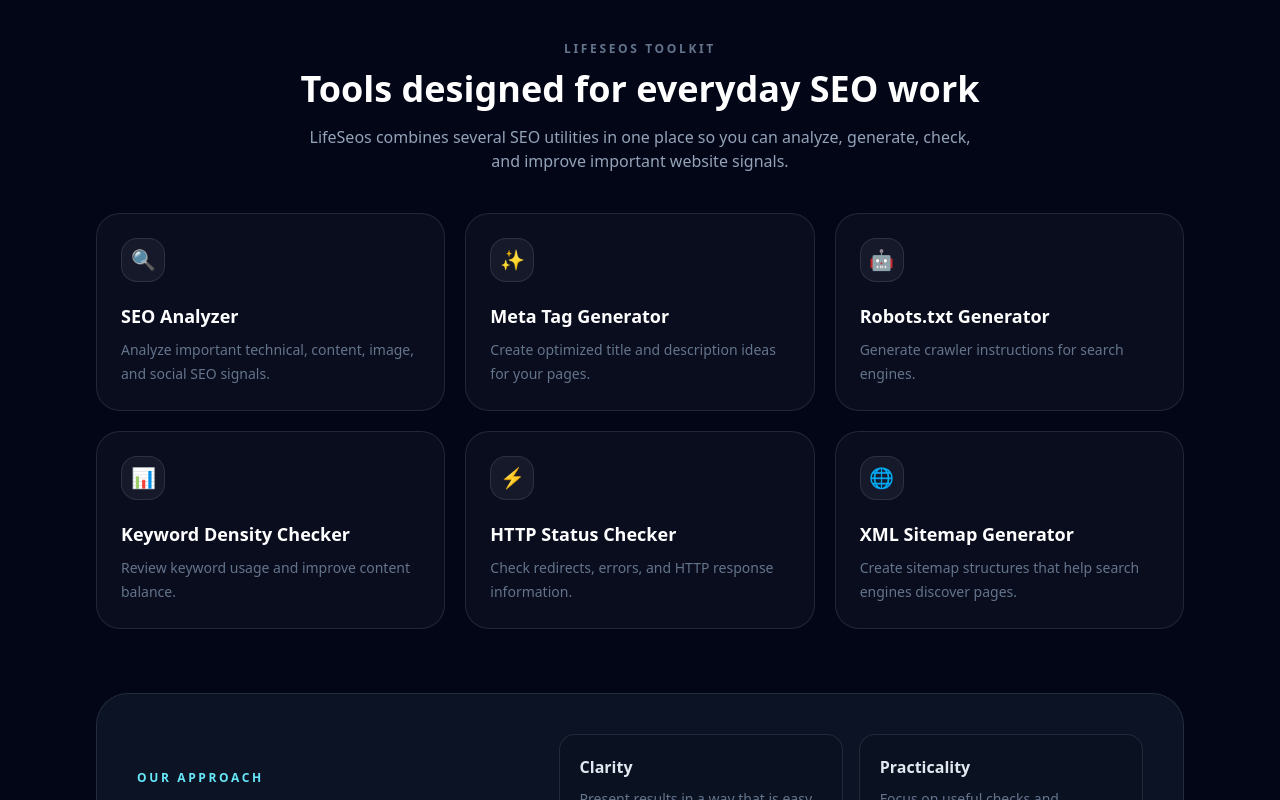
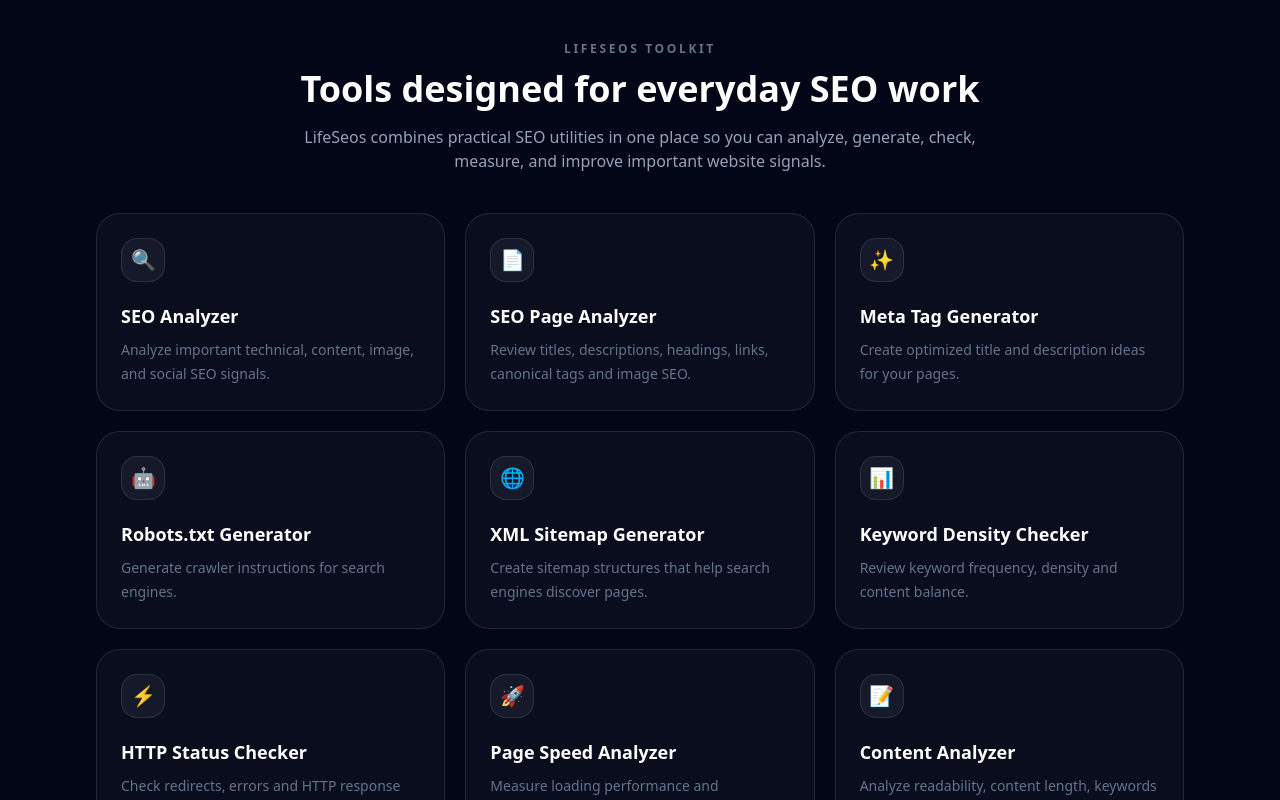
Before and after one commit to mouh1992ara/lifeseos-app, a Next.js app: page /about in a window 1280 px wide. Shown: the part 1120-1920 px from the top of the page. Built offline with nearby package versions, Linux system fonts and the light colour scheme; no server answers.

Commit message:
Improve About page SEO and social preview

```diff
--- a/app/about/page.tsx
+++ b/app/about/page.tsx
@@ -2,30 +2,69 @@
 import Link from "next/link";
 
 export const metadata: Metadata = {
-  title: "About",
+  title: "About LifeSeos - Free SEO Tools",
+
   description:
-    "Learn more about LifeSeos and our mission to make SEO analysis simpler, faster, and more accessible.",
+    "Learn about LifeSeos, our mission, and the free SEO tools we build to make website analysis, technical SEO, content optimization and search improvement simpler.",
+
   alternates: {
     canonical: "/about",
   },
+
   openGraph: {
     title: "About LifeSeos",
     description:
-      "Learn more about LifeSeos and our mission to make SEO analysis simpler, faster, and more accessible.",
+      "Learn about LifeSeos and our mission to make SEO analysis, technical optimization and content improvement simpler and more accessible.",
     url: "/about",
     type: "website",
+    siteName: "LifeSeos",
+    images: [
+      {
+        url: "/social/about.png",
+        width: 1200,
+        height: 630,
+        alt: "About LifeSeos",
+      },
+    ],
+  },
+
+  twitter: {
+    card: "summary_large_image",
+    title: "About LifeSeos",
+    description:
+      "Learn about LifeSeos and our mission to make SEO analysis and website optimization simpler and more accessible.",
+    images: ["/social/about.png"],
+  },
+};
+
+const aboutJsonLd = {
+  "@context": "https://schema.org",
+  "@type": "AboutPage",
+  name: "About LifeSeos",
+  url: "https://www.lifeseos.com/about",
+  description:
+    "Learn about LifeSeos and our mission to make SEO analysis, technical optimization and content improvement simpler and more accessible.",
+  mainEntity: {
+    "@type": "Organization",
+    name: "LifeSeos",
+    url: "https://www.lifeseos.com",
   },
 };
 
 export default function AboutPage() {
   return (
+    <>
+      <script
+        type="application/ld+json"
+        dangerouslySetInnerHTML={{
+          __html: JSON.stringify(aboutJsonLd),
+        }}
+      />
+
       <main className="min-h-screen bg-slate-950 text-white">
         <div className="mx-auto max-w-6xl px-5 py-16 sm:px-6 lg:px-8">
-
           {/* HERO */}
-
           <section className="text-center">
-
             <div className="inline-flex items-center gap-2 rounded-full border border-violet-400/20 bg-violet-400/10 px-4 py-2 text-sm font-medium text-violet-300">
               <span>✦</span>
               <span>About LifeSeos</span>
@@ -43,16 +82,11 @@
               creators, developers, marketers, and website owners understand
               their websites and identify opportunities for improvement.
             </p>
-
           </section>
 
-
           {/* MISSION */}
-
           <section className="mt-16 grid gap-6 lg:grid-cols-2">
-
             <div className="rounded-[30px] border border-white/10 bg-slate-900/80 p-7 sm:p-8">
-
               <p className="text-xs font-semibold uppercase tracking-[0.22em] text-emerald-300">
                 Our Mission
               </p>
@@ -63,8 +97,8 @@
 
               <p className="mt-5 text-sm leading-7 text-slate-400 sm:text-base">
                 SEO can feel complicated, especially when technical issues,
-              metadata, content structure, and search engine requirements are
-              spread across many different tools.
+                metadata, content structure, performance, and search engine
+                requirements are spread across many different tools.
               </p>
 
               <p className="mt-4 text-sm leading-7 text-slate-400 sm:text-base">
@@ -72,18 +106,14 @@
                 workspace, with clear results, practical recommendations, and
                 tools that are easy to use.
               </p>
-
             </div>
 
-
             <div className="rounded-[30px] border border-white/10 bg-gradient-to-br from-blue-500/10 via-violet-500/10 to-emerald-500/10 p-7 sm:p-8">
-
               <p className="text-xs font-semibold uppercase tracking-[0.22em] text-violet-300">
                 What We Focus On
               </p>
 
               <div className="mt-6 space-y-4">
-
                 <FeatureItem
                   title="Simple analysis"
                   description="Turn technical SEO signals into clear scores and understandable results."
@@ -103,20 +133,13 @@
                   title="Account-based history"
                   description="Allow signed-in users to save SEO reports and review them later."
                 />
-
               </div>
-
             </div>
-
           </section>
 
-
           {/* TOOLS */}
-
           <section className="mt-16">
-
             <div className="text-center">
-
               <p className="text-xs font-semibold uppercase tracking-[0.22em] text-slate-500">
                 LifeSeos Toolkit
               </p>
@@ -126,64 +149,82 @@
               </h2>
 
               <p className="mx-auto mt-4 max-w-2xl text-sm leading-7 text-slate-400 sm:text-base">
-              LifeSeos combines several SEO utilities in one place so you can
-              analyze, generate, check, and improve important website signals.
+                LifeSeos combines practical SEO utilities in one place so you
+                can analyze, generate, check, measure, and improve important
+                website signals.
               </p>
-
             </div>
 
-
             <div className="mt-10 grid gap-5 sm:grid-cols-2 lg:grid-cols-3">
-
               <ToolCard
+                href="/tools/seo-analyzer"
                 icon="🔍"
                 title="SEO Analyzer"
                 description="Analyze important technical, content, image, and social SEO signals."
               />
 
               <ToolCard
+                href="/tools/seo-page-analyzer"
+                icon="📄"
+                title="SEO Page Analyzer"
+                description="Review titles, descriptions, headings, links, canonical tags and image SEO."
+              />
+
+              <ToolCard
+                href="/tools/meta-tag-generator"
                 icon="✨"
                 title="Meta Tag Generator"
                 description="Create optimized title and description ideas for your pages."
               />
 
               <ToolCard
+                href="/tools/robots-txt-generator"
                 icon="🤖"
                 title="Robots.txt Generator"
                 description="Generate crawler instructions for search engines."
               />
 
               <ToolCard
-              icon="📊"
-              title="Keyword Density Checker"
-              description="Review keyword usage and improve content balance."
-            />
-
-            <ToolCard
-              icon="⚡"
-              title="HTTP Status Checker"
-              description="Check redirects, errors, and HTTP response information."
-            />
-
-            <ToolCard
+                href="/tools/xml-sitemap-generator"
                 icon="🌐"
                 title="XML Sitemap Generator"
                 description="Create sitemap structures that help search engines discover pages."
               />
 
+              <ToolCard
+                href="/tools/keyword-density-checker"
+                icon="📊"
+                title="Keyword Density Checker"
+                description="Review keyword frequency, density and content balance."
+              />
+
+              <ToolCard
+                href="/tools/http-status-checker"
+                icon="⚡"
+                title="HTTP Status Checker"
+                description="Check redirects, errors and HTTP response information."
+              />
+
+              <ToolCard
+                href="/tools/page-speed"
+                icon="🚀"
+                title="Page Speed Analyzer"
+                description="Measure loading performance and Lighthouse metrics."
+              />
+
+              <ToolCard
+                href="/tools/content-analyzer"
+                icon="📝"
+                title="Content Analyzer"
+                description="Analyze readability, content length, keywords and SEO quality signals."
+              />
             </div>
-
           </section>
 
-
           {/* VALUES */}
-
           <section className="mt-16 rounded-[32px] border border-white/10 bg-slate-900/80 p-7 sm:p-10">
-
             <div className="grid gap-8 lg:grid-cols-[0.8fr_1.2fr] lg:items-center">
-
               <div>
-
                 <p className="text-xs font-semibold uppercase tracking-[0.22em] text-cyan-300">
                   Our Approach
                 </p>
@@ -196,12 +237,9 @@
                   LifeSeos is built around a simple idea: useful SEO tools
                   should be easy to understand and quick to use.
                 </p>
-
               </div>
 
-
               <div className="grid gap-4 sm:grid-cols-2">
-
                 <ValueCard
                   title="Clarity"
                   description="Present results in a way that is easy to understand."
@@ -221,18 +259,12 @@
                   title="Privacy"
                   description="Handle account and saved report data responsibly."
                 />
-
               </div>
-
             </div>
-
           </section>
 
-
           {/* CTA */}
-
           <section className="mt-16 rounded-[30px] border border-white/10 bg-gradient-to-r from-blue-500/10 via-violet-500/10 to-fuchsia-500/10 p-8 text-center sm:p-10">
-
             <p className="text-sm font-semibold text-violet-300">
               Ready to improve your website?
             </p>
@@ -246,9 +278,7 @@
               that may need improvement.
             </p>
 
-
             <div className="mt-7 flex flex-wrap justify-center gap-4">
-
               <Link
                 href="/tools/seo-analyzer"
                 className="inline-flex items-center justify-center rounded-2xl bg-gradient-to-r from-emerald-400 to-cyan-400 px-6 py-3.5 font-semibold text-slate-950 transition hover:-translate-y-0.5"
@@ -262,16 +292,11 @@
               >
                 Explore Tools
               </Link>
-
             </div>
-
           </section>
 
-
           {/* NAVIGATION */}
-
           <div className="mt-10 flex flex-wrap justify-center gap-5 text-sm text-slate-500">
-
             <Link href="/" className="transition hover:text-white">
               Home
             </Link>
@@ -291,14 +316,12 @@
             <Link href="/terms" className="transition hover:text-white">
               Terms
             </Link>
-
           </div>
-
         </div>
       </main>
+    </>
   );
 }
-
 
 function FeatureItem({
   title,
@@ -309,60 +332,53 @@
 }) {
   return (
     <div className="rounded-2xl border border-white/10 bg-black/10 p-4">
-
       <div className="flex items-start gap-3">
-
         <div className="mt-0.5 flex h-7 w-7 shrink-0 items-center justify-center rounded-lg bg-emerald-400/10 text-xs font-bold text-emerald-300">
           ✓
         </div>
 
         <div>
-
-          <h3 className="font-semibold text-white">
-            {title}
-          </h3>
+          <h3 className="font-semibold text-white">{title}</h3>
 
           <p className="mt-1 text-sm leading-6 text-slate-500">
             {description}
           </p>
-
         </div>
-
       </div>
-
     </div>
   );
 }
 
-
 function ToolCard({
+  href,
   icon,
   title,
   description,
 }: {
+  href: string;
   icon: string;
   title: string;
   description: string;
 }) {
   return (
-    <div className="rounded-[24px] border border-white/10 bg-white/[0.03] p-6">
-
+    <Link
+      href={href}
+      className="group rounded-[24px] border border-white/10 bg-white/[0.03] p-6 transition duration-300 hover:-translate-y-1 hover:border-blue-400/40 hover:bg-white/[0.06]"
+    >
       <div className="flex h-11 w-11 items-center justify-center rounded-2xl border border-white/10 bg-white/5 text-xl">
         {icon}
       </div>
 
-      <h3 className="mt-5 text-lg font-semibold">
+      <h3 className="mt-5 text-lg font-semibold transition group-hover:text-emerald-300">
         {title}
       </h3>
 
       <p className="mt-2 text-sm leading-6 text-slate-500">
         {description}
       </p>
-
-    </div>
+    </Link>
   );
 }
-
 
 function ValueCard({
   title,
@@ -373,15 +389,11 @@
 }) {
   return (
     <div className="rounded-2xl border border-white/10 bg-black/10 p-5">
-
-      <h3 className="font-semibold text-slate-200">
-        {title}
-      </h3>
+      <h3 className="font-semibold text-slate-200">{title}</h3>
 
       <p className="mt-2 text-sm leading-6 text-slate-500">
         {description}
       </p>
-
     </div>
   );
 }
```
Also changed, not shown: public/social/about.png (added). Lines whose indentation alone changed are shown as unchanged.
